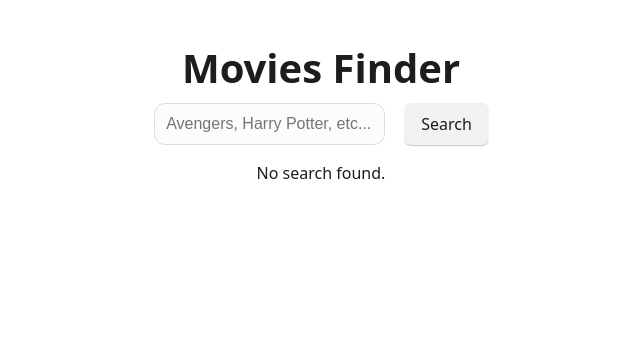
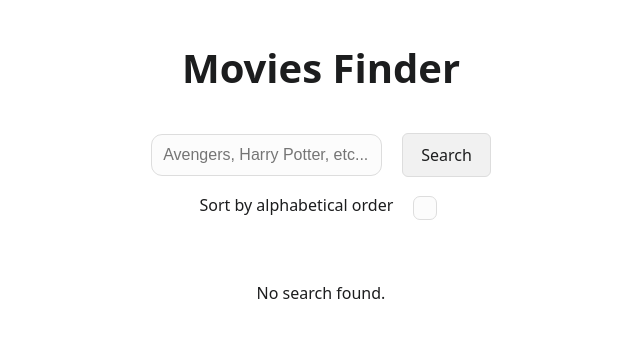
Before and after one commit to Federico-Villace/jrChallenge-searchMovies, a React (Vite) app: page / in a window 1280 px wide. Shown: the top 338 px of the page, without its empty margins (319-959 px from the left). Built offline with nearby package versions, Linux system fonts and the light colour scheme.

Commit message:
added sorting and styles

```diff
--- a/src/App.jsx
+++ b/src/App.jsx
@@ -27,9 +27,10 @@ export function useSearch() {
 }
 
 function App() {
+  const [sort, setSort] = useState(false);
   const { search, setSearch, error } = useSearch();
 
-  const { movies, getMovies, loading } = useMovies({ search });
+  const { movies, getMovies, loading } = useMovies({ search, sort });
 
   const handleChange = (e) => {
     const search = e.target.value;
@@ -41,12 +42,17 @@ function App() {
     getMovies({ search });
   };
 
+  const handleSort = () => {
+    setSort(!sort);
+  };
+
   return (
     <div className="App">
       <main>
         <header>
           <h1 className="title"> Movies Finder </h1>
           <form className="form" onSubmit={handleSubmit}>
+            <div className="searchMovies">
               <input
                 type={"text"}
                 onChange={handleChange}
@@ -54,6 +60,11 @@ function App() {
                 placeholder="Avengers, Harry Potter, etc..."
               />
               <button type="submit">Search</button>
+            </div>
+            <div className="sortedMovies">
+              <p>Sort by alphabetical order</p>
+              <input type="checkbox" onChange={handleSort} checked={sort} />
+            </div>
           </form>
         </header>
         {error && <p style={{ color: "red" }}>{error}</p>}
--- a/src/hooks/useMovies.js
+++ b/src/hooks/useMovies.js
@@ -1,9 +1,9 @@
-import { useRef, useState } from "react";
+import { useRef, useState, useMemo } from "react";
 
 const URL = "https://www.omdbapi.com/";
 import { setSearch } from "../services/movies";
 
-export function useMovies({ search }) {
+export function useMovies({ search, sort }) {
   const [movies, setMovies] = useState([]);
   const [loading, setLoading] = useState(false);
   const previousSearch = useRef(search);
@@ -22,5 +22,12 @@ export function useMovies({ search }) {
     }
   };
 
-  return { movies, getMovies, loading };
+  const sortedMovies = useMemo(() => {
+    console.log("memo Sorted movies ");
+    return sort
+      ? [...movies].sort((a, b) => a.title.localeCompare(b.title))
+      : movies;
+  }, [movies, sort]);
+
+  return { movies: sortedMovies, getMovies, loading };
 }
--- a/src/index.css
+++ b/src/index.css
@@ -15,8 +15,24 @@ main {
 
 .form {
   display: flex;
+  flex-direction: column;
+  align-items: center;
+  padding: 30px;
+}
+.searchMovies {
+  display: flex;
+  flex-direction: row;
+  align-items: center;
   gap: 20px;
 }
+
+.sortedMovies {
+  display: flex;
+  flex-direction: row;
+  align-items: center;
+  gap: 20px;
+}
+
 .card {
   --background: linear-gradient(to top, #a396f4 0%, #3a27b5 100%);
   width: fit-content;
@@ -337,10 +353,10 @@ button {
   background-color: var(--background-main);
   font-family: inherit;
   font-size: inherit;
-  padding: 6px 15px 6px 15px;
+  padding: 10px 18px 10px 18px;
   border: 1px solid transparent;
+  border: 1px solid var(--border);
   border-radius: 6px;
-  box-shadow: 0 1px 1.5px rgba(158, 158, 158, 0.6);
 }
 button:active {
   box-shadow: none;
```
Lines whose indentation alone changed are shown as unchanged.
